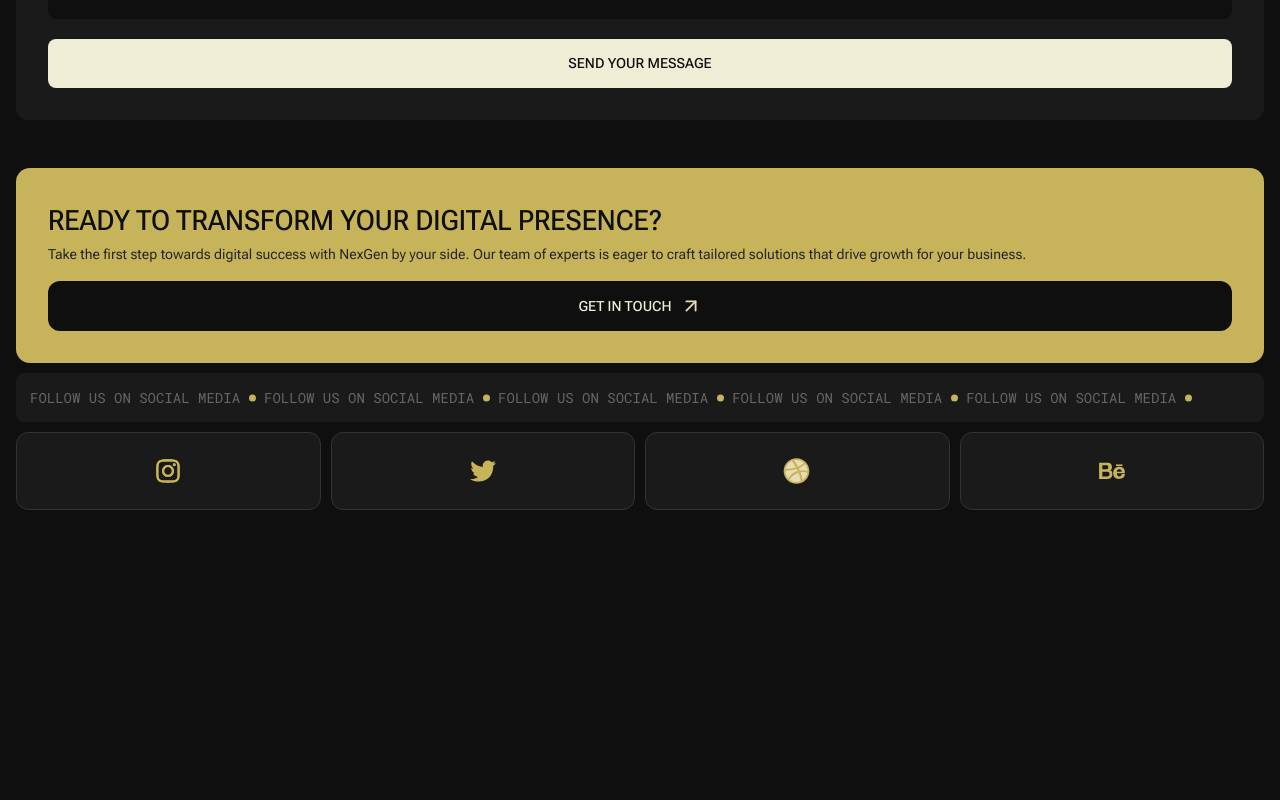
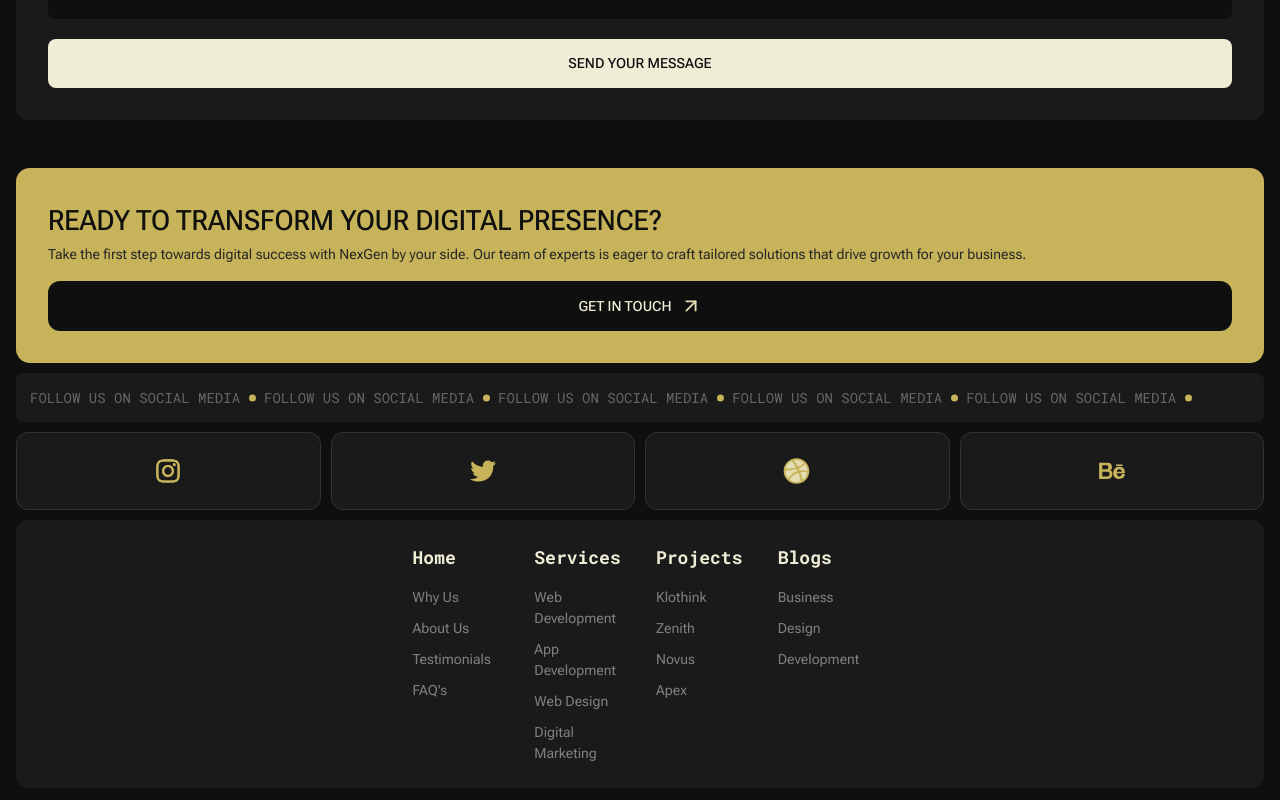
Before and after one commit to Sammie-oje/NexGen-site, a React (Vite) app: page / in a window 1280 px wide. Shown: the part 6205-7005 px from the top of the page. Before the commit the page ends 6735 px from the top, so only its background shows below. Built offline with nearby package versions, Linux system fonts and the light colour scheme.

Commit message:
Styled and created the footer link section

```diff
--- a/src/components/blocks/Footer.jsx
+++ b/src/components/blocks/Footer.jsx
@@ -1,6 +1,7 @@
 import CTASection from "../ui/CTASection.jsx";
 import Ticker from "../ui/Ticker.jsx";
 import Socials from "../ui/Socials.jsx";
+import FooterLinks from "../ui/FooterLinks.jsx";
 import Card from "../ui/Card.jsx";
 
 const TICKER_TEXTS = [
@@ -17,6 +18,7 @@ function Footer() {
       <CTASection />
       <Ticker styles="bg-neutral-10 w-full" texts={TICKER_TEXTS} />
       <Socials />
+      <FooterLinks />
     </footer>
   );
 }
--- a/src/components/blocks/Nav.jsx
+++ b/src/components/blocks/Nav.jsx
@@ -9,6 +9,7 @@ function NavBar() {
         borderRadius: "var(--radius-button)",
       }}
       className="flex justify-between items-center p-3 mb-5"
+      aria-label="Header navigation"
     >
       <Logo />
       <Menu />
--- /dev/null
+++ b/src/components/ui/FooterLinks.jsx
@@ -0,0 +1,69 @@
+import Card from "../ui/Card.jsx";
+
+const FOOTER_LINKS = [
+  {
+    header: "Home",
+    links: [
+      { name: "Why Us", status: "active" },
+      { name: "About Us", status: "active" },
+      { name: "Testimonials", status: "active" },
+      { name: "FAQ's", status: "active" },
+    ],
+  },
+  {
+    header: "Services",
+    links: [
+      { name: "Web Development", status: "active" },
+      { name: "App Development", status: "active" },
+      { name: "Web Design", status: "active" },
+      { name: "Digital Marketing", status: "active" },
+    ],
+  },
+  {
+    header: "Projects",
+    links: [
+      { name: "Klothink", status: "active" },
+      { name: "Zenith", status: "active" },
+      { name: "Novus", status: "active" },
+      { name: "Apex", status: "active" },
+    ],
+  },
+  {
+    header: "Blogs",
+    links: [
+      { name: "Business", status: "active" },
+
+      { name: "Design", status: "inactive" },
+      { name: "Development", status: "inactive" },
+    ],
+  },
+];
+
+function Links({ header, links }) {
+  return (
+    <div className="flex flex-1 flex-col gap-4 ">
+      <h3 className="text-orange-90 text-[18px] font-roboto-mono font-bold">
+        {header}
+      </h3>
+      <ul className="flex flex-col gap-1 font-regular font-roboto-flex text-[14px] text-neutral-50">
+        {links.map(({ name, status }) => (
+          <li>{name}</li>
+        ))}
+      </ul>
+    </div>
+  );
+}
+
+function FooterLinks() {
+  return (
+    <Card>
+      <nav className="flex gap-8 flex-wrap" aria-label="Footer navigation">
+        {FOOTER_LINKS.map((footerLinks) => (
+          <Links {...footerLinks} />
+        ))}
+      </nav>
+    </Card>
+  );
+}
+
+export default FooterLinks;
```
